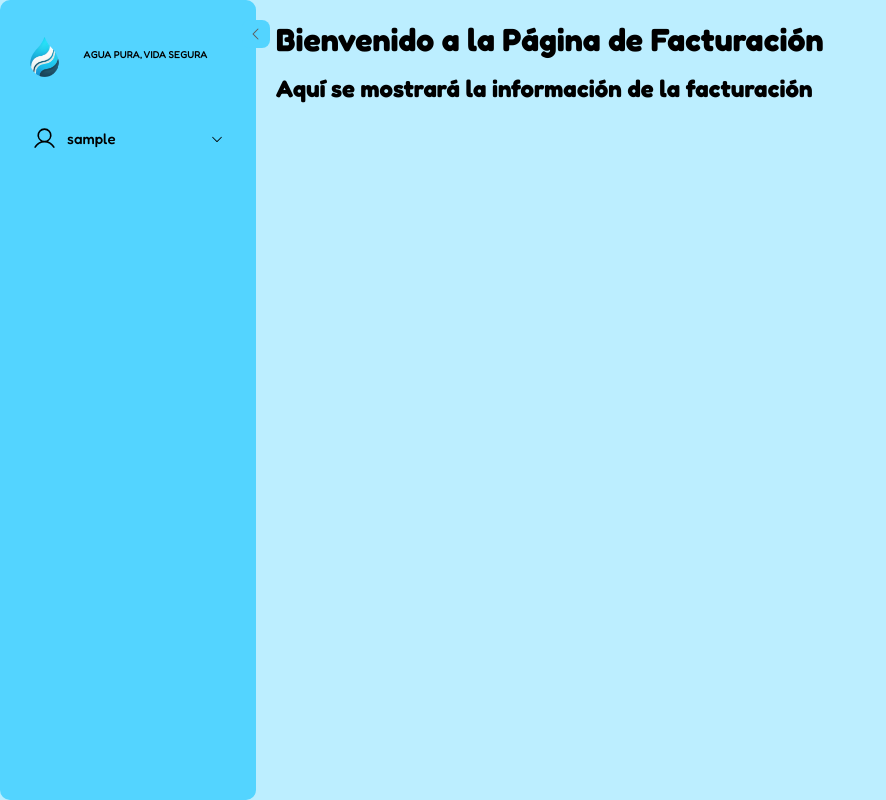
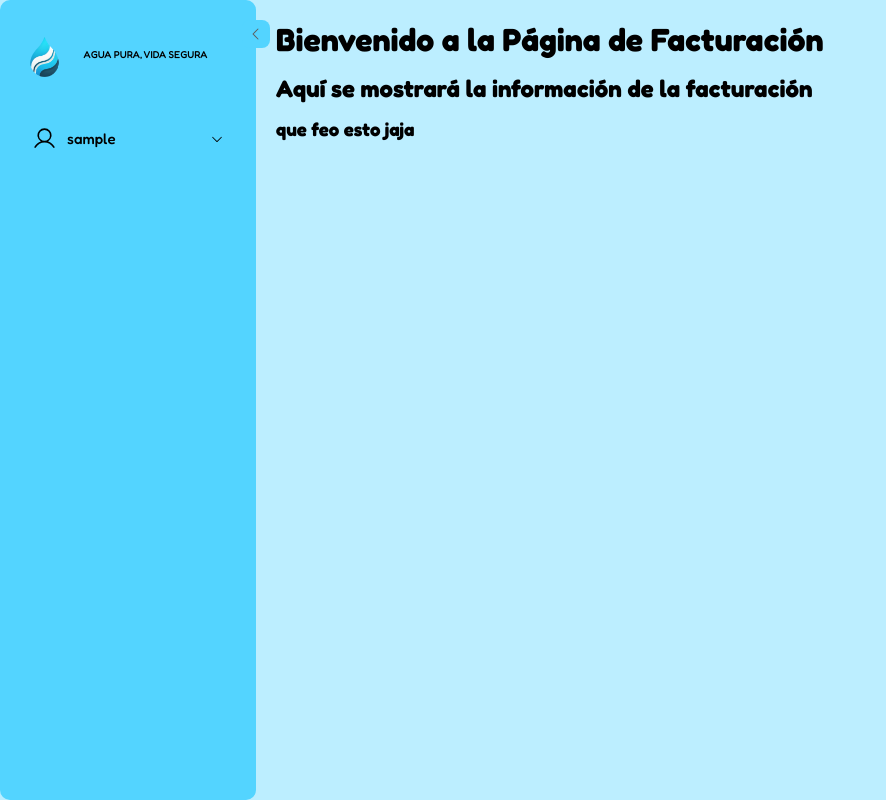
Before and after one commit to DanielM2292/Acueducto, a React (Vite) app in the folder acueducto_frontend/: page /app/facturacion in a window 1280 px wide. Shown: the whole page, without its empty margins (0-886 px from the left). Built offline with nearby package versions, Linux system fonts and the light colour scheme; sample sign-in values are in the browser's storage.

Commit message:
Cambios FacturaPage

```diff
--- a/acueducto_frontend/src/pages/FacturacionPage.jsx
+++ b/acueducto_frontend/src/pages/FacturacionPage.jsx
@@ -5,6 +5,7 @@ const FacturacionPage = () => {
         <div>
             <h1>Bienvenido a la Página de Facturación</h1>
             <h2>Aquí se mostrará la información de la facturación</h2>
+            <h3>que feo esto jaja</h3>
         </div>
     );
 };
```
